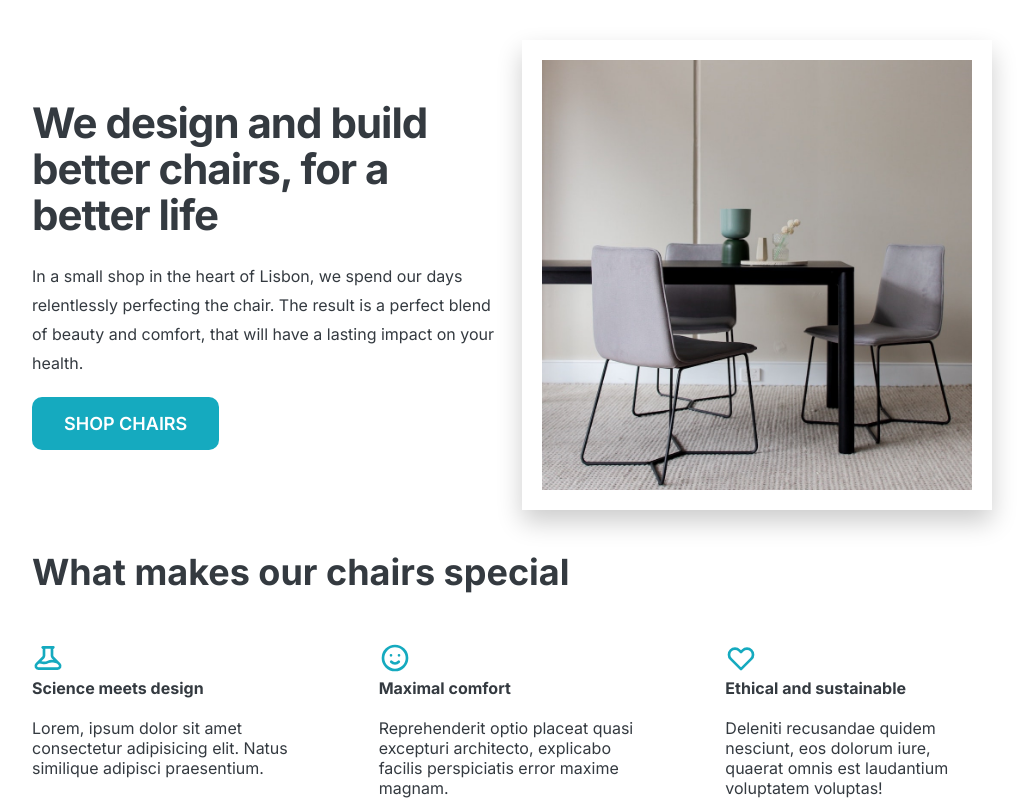
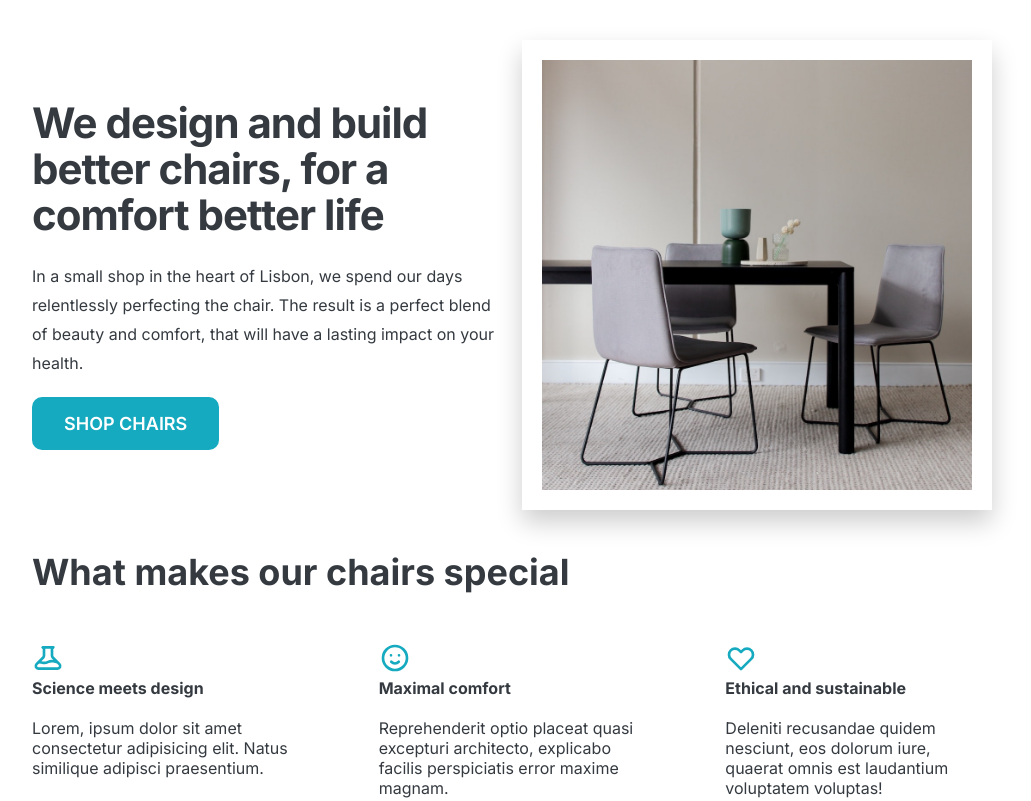
Before and after one commit to armendra2021/ChairListing-Website, a plain HTML site: page index.html in a window 1280 px wide. Shown: the top 801 px of the page, without its empty margins (128-1159 px from the left). Drawn offline with Linux system fonts and the light colour scheme.

Commit message:
Changes in Heading Section

```diff
--- a/index.html
+++ b/index.html
@@ -14,7 +14,7 @@
     <div class="container">
       <header>
         <div class="header-text-box">
-          <h1>We design and build better chairs, for a better life</h1>
+          <h1>We design and build better chairs, for a comfort better life</h1>
           <p class="header-text">
             In a small shop in the heart of Lisbon, we spend our days
             relentlessly perfecting the chair. The result is a perfect blend of
```
